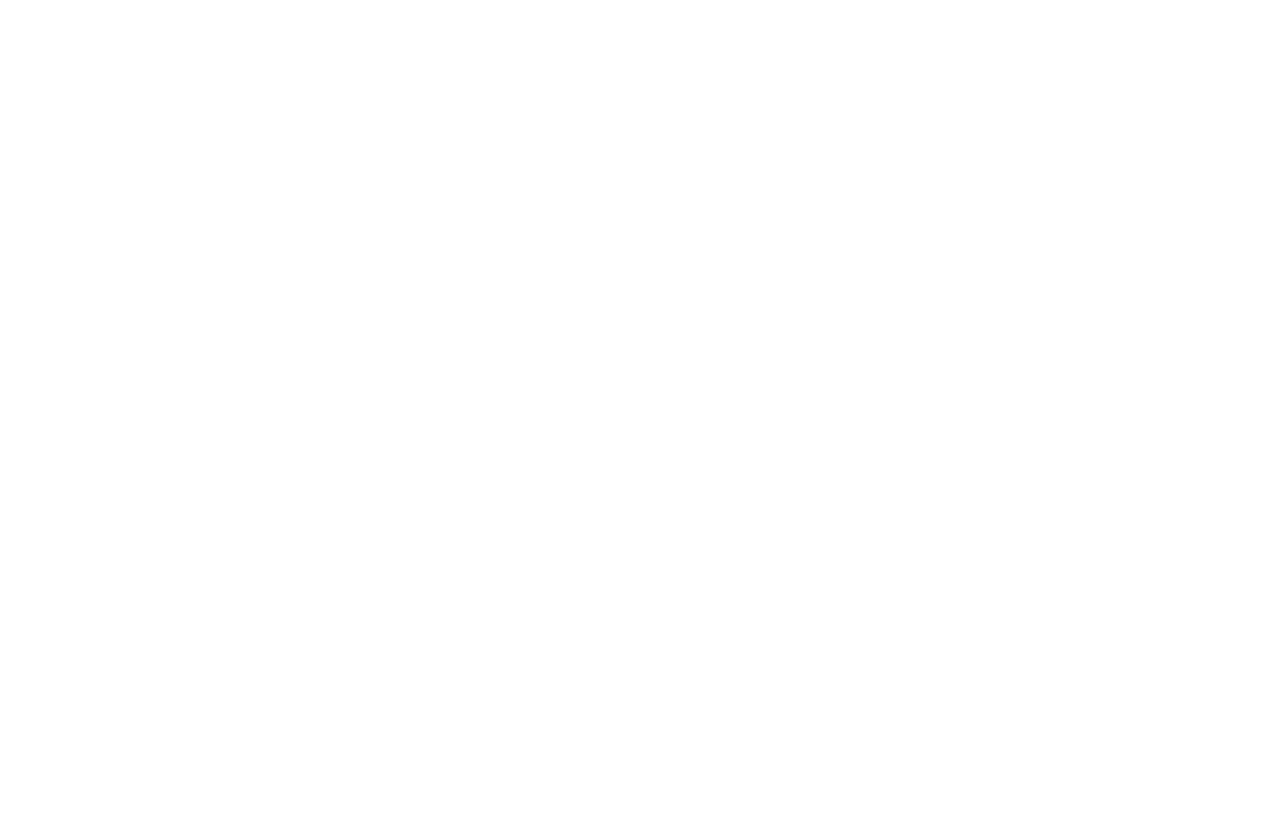
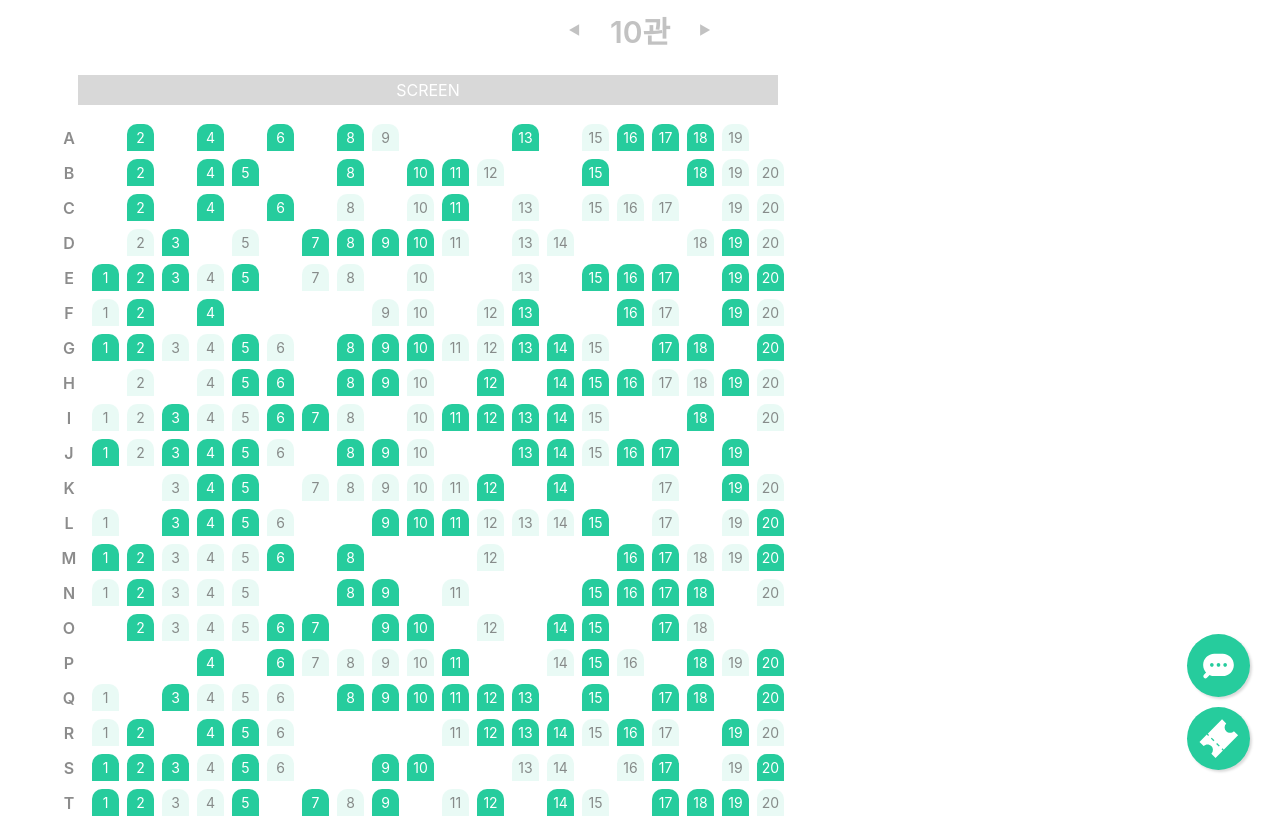
Before and after one commit to DonggyunKim00/eyedaero-front, a React (Create React App) app: page /detail in a window 1280 px wide. Before the commit this address had no page. Built offline with nearby package versions, Linux system fonts and the light colour scheme; a web font is replaced by a local one.

Commit message:
feat: Router.tsx DetailPage 추가

```diff
--- a/src/Router.tsx
+++ b/src/Router.tsx
@@ -5,6 +5,7 @@
 import Header from './components/common/Header';
 import TheaterSearch from './pages/TheaterSearch/TheaterSearch';
 import SplashScreen from './pages/mainPage/SplashScreen';
+import DetailPage from './pages/detailPage';
 
 function Router() {
   return (
@@ -15,6 +16,7 @@
           <Route path="/" element={<SplashScreen />} />
           <Route path="/main" element={<Main />} />
           <Route path="/list" element={<TheaterSearch />} />
+          <Route path="/detail" element={<DetailPage />} />
         </Routes>
       </BrowserRouter>
     </Layout>
@@ -32,7 +34,6 @@
         setHidden(true);
       }, 1000); // 1초 후에 공간을 줄임
       return () => clearTimeout(hideTimer);
-
     } else {
       setSlideUp(false);
       setHidden(false);
```
